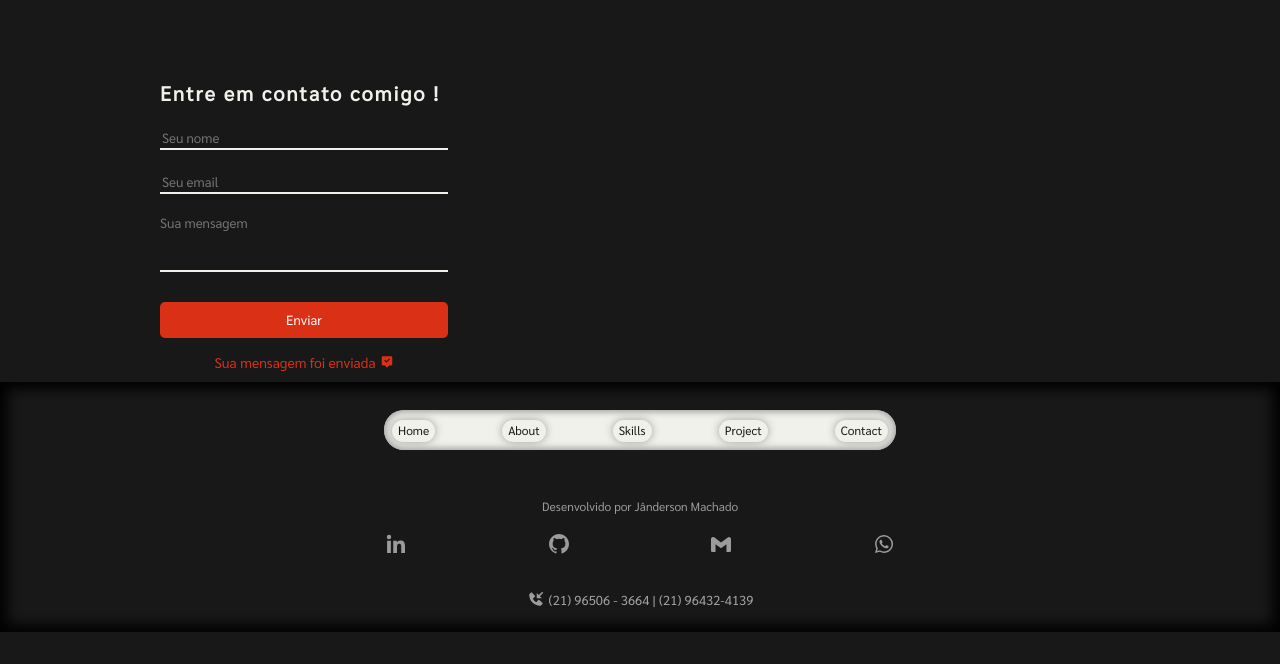
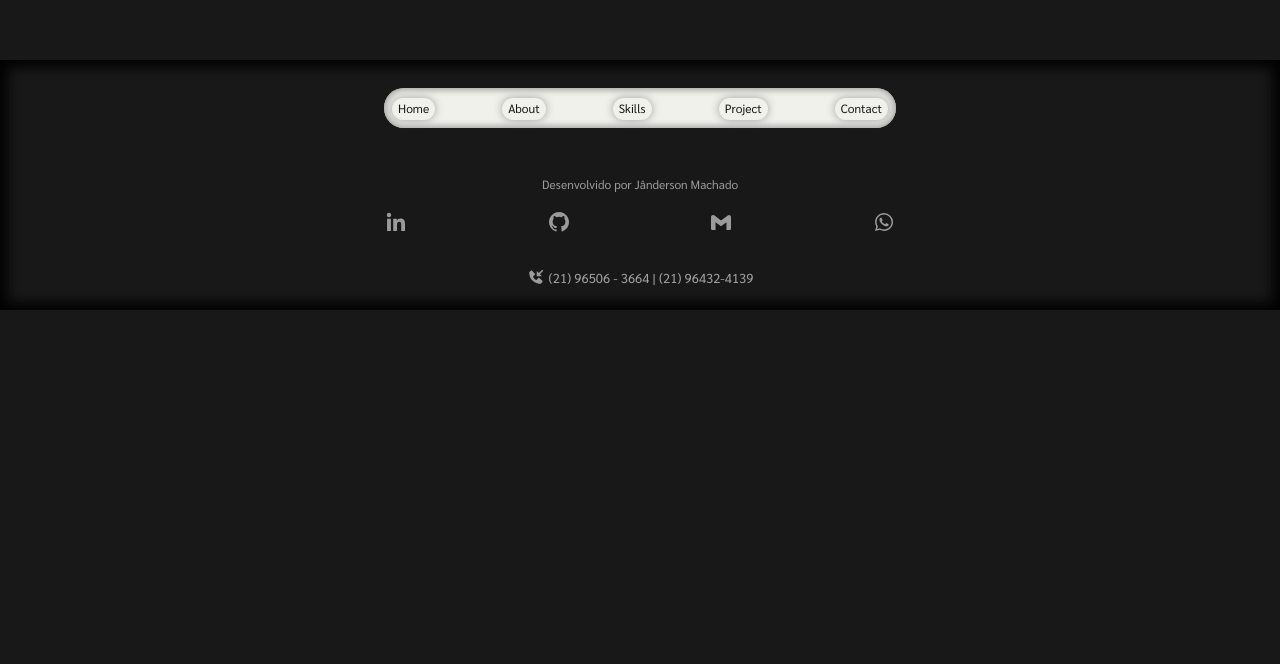
Before and after one commit to jotaMch/Portfolio_Jm, a React (Vite) app: page / in a window 1280 px wide. Shown: the part 3013-3677 px from the top of the page. After the commit the page ends 3355 px from the top, so only its background shows below. Built offline with nearby package versions, Linux system fonts and the light colour scheme.

Commit message:
reduzindo txt

```diff
--- a/src/App.jsx
+++ b/src/App.jsx
@@ -31,7 +31,7 @@ function App() {
           </div>
         </section>
             <Projects />
-          < Mensagem />
+          {/* < Mensagem />  */}
       </div>
           <Footer />
     </div>
--- a/src/components/Mensagem.jsx
+++ b/src/components/Mensagem.jsx
@@ -39,7 +39,7 @@ class Mensagem extends React.Component {
                 value: "",
                 isError: false
             },
-            mensagem: {
+            message: {
                 value: "",
                 isError: false
             },
@@ -62,7 +62,7 @@ class Mensagem extends React.Component {
     handleSubmit = (event) => {
         event.preventDefault();
 
-        const { nome, email, mensagem } = this.state;
+        const { nome, email, message } = this.state;
 
         if (nome.value === "") {
             this.setState({
@@ -74,7 +74,7 @@ class Mensagem extends React.Component {
                     ...nome,
                     isError: true
                 },
-                mensagem: {
+                message: {
                     ...nome,
                     isError: true
                 }
@@ -87,22 +87,28 @@ class Mensagem extends React.Component {
             formularioEnviado: true,
             nome: { value: "", isError: false },
             email: { value: "", isError: false },
-            mensagem: { value: "", isError: false }
+            message: { value: "", isError: false }
         });
     };
 
     render() {
         return (
             <div className="main">
-                <form style={{display: 'flex',
+                <form action="https://api.staticforms.xyz/submit" method="POST"
+                style={{display: 'flex',
                             flexDirection: 'column',
-                            width: '30%'}} onSubmit={this.handleSubmit}>
+                            width: '30%', paddingBottom: 80}}
+                            onSubmit={this.handleSubmit}
+                >
                     <h3 style={{
                         color: '#EFF1EA',
                         fontWeight: "800",
                         margin: '20px 0',
                         fontSize: 20
                     }}>Entre em contato comigo !</h3>
+
+                    <input type="hidden" name="accessKey" value="25e42515-9d42-4bfa-8d3f-2690e6434a99" />
+                    <input type="hidden" name="redirectTo" value="https://releases.jquery.com/" />
 
                     <div style={{
                             marginBottom: 20,}}>
@@ -129,24 +135,20 @@ class Mensagem extends React.Component {
                         className="borderInput"
                         style={{width: '100%', height: 58, overflowY: "none"}}
                         placeholder="Sua mensagem"
-                        value={this.state.mensagem.value} name="mensagem" onChange={this.handleChange} />
-                        {this.state.mensagem.isError && <TextError>A mensagem é obrigatória</TextError>}
+                        value={this.state.message.value} name="message" onChange={this.handleChange} />
+                        {this.state.message.isError && <TextError>A mensagem é obrigatória</TextError>}
                     </div>
 
                     <StyledSubmitButton type="submit">Enviar</StyledSubmitButton>
 
-                    <div  style={{color: '#DA3015', fontSize: 14, display: 'flex',
+
+                    {this.state.formularioEnviado &&
+                    <div style={{color: '#DA3015', fontSize: 14, display: 'flex',
                             height:40, justifyContent: 'center', alignItems: 'center', gap: 4}}>
-
                         <p style={{ fontSize: 14}}>Sua mensagem foi enviada</p>
                         < BiSolidMessageAltCheck />
-                    </div>
+                    </div>}
                 </form>
-
-                {this.state.loadingVisible && <div className="loading"></div>}
-
-                {/* {this.state.formularioEnviado && } */}
-
             </div>
         );
     }
```
